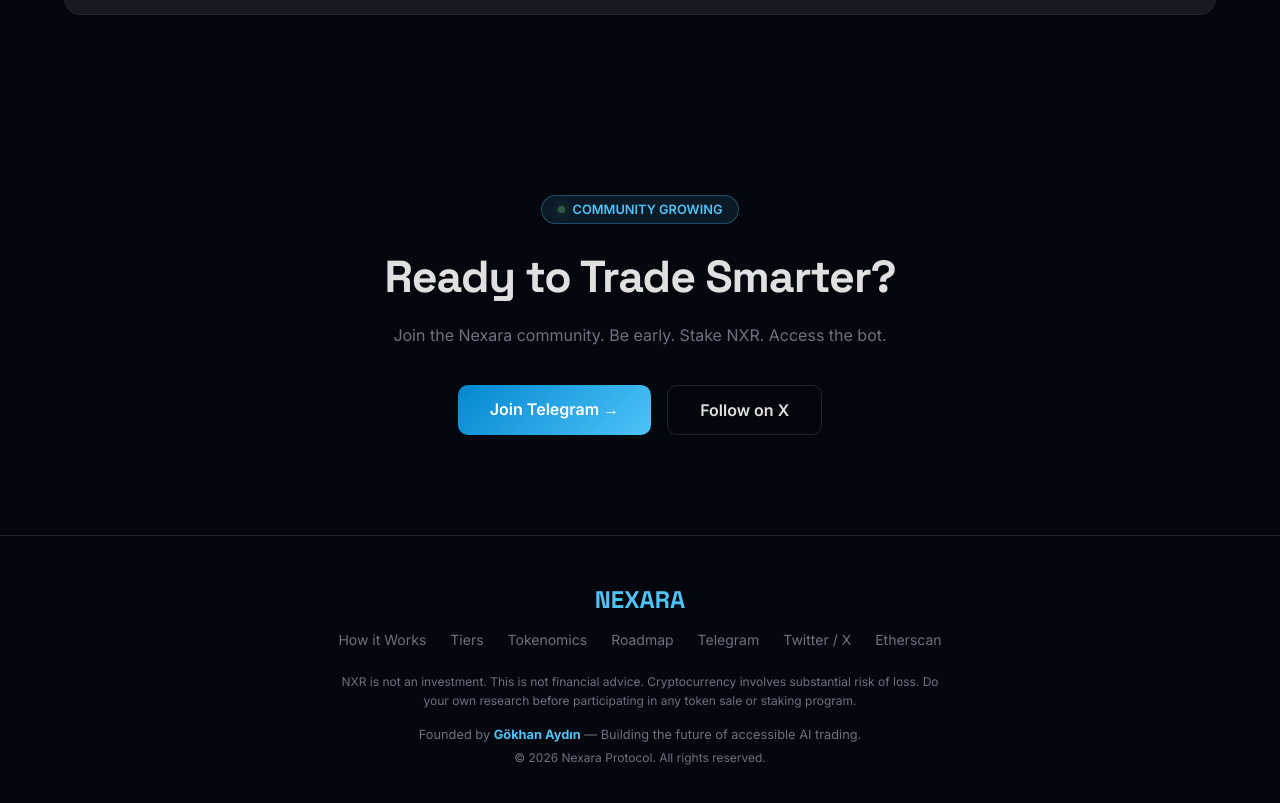
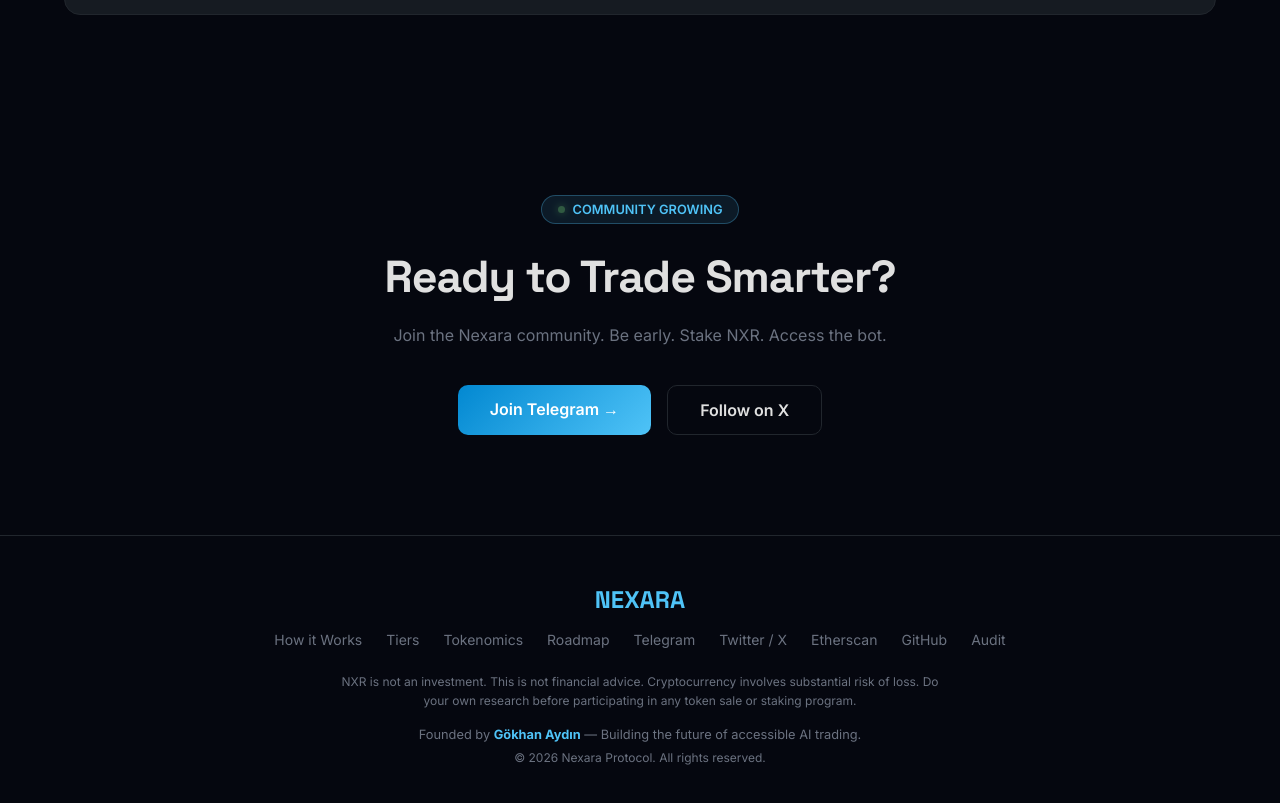
Before and after one commit to gokhanaydinn16/nexara-token, a website: page website/index.html in a window 1280 px wide. Shown: the part 5833-6636 px from the top of the page. Drawn offline with Linux system fonts and the light colour scheme.

Commit message:
feat: add GitHub + audit links to site

```diff
--- a/website/index.html
+++ b/website/index.html
@@ -480,6 +480,8 @@ footer{border-top:1px solid var(--border);padding:48px 5%;text-align:center;}
       <a href="https://t.me/NexaraOfficial" target="_blank">Telegram</a>
       <a href="https://twitter.com/NexaraToken" target="_blank">Twitter / X</a>
       <a href="https://sepolia.etherscan.io/address/0xa14F7e4DE163Bc05297AF005B6cD44A770842187" target="_blank">Etherscan</a>
+      <a href="https://github.com/gokhanaydinn16/nexara-token" target="_blank">GitHub</a>
+      <a href="audit.html">Audit</a>
     </div>
     <p class="footer-disclaimer">NXR is not an investment. This is not financial advice. Cryptocurrency involves substantial risk of loss. Do your own research before participating in any token sale or staking program.</p>
     <p style="color:var(--muted);font-size:.8rem;margin-top:16px;">Founded by <strong style="color:var(--blue);">Gökhan Aydın</strong> — Building the future of accessible AI trading.</p>
```
Also changed, not shown: website/press.html (+1 -0 lines).
